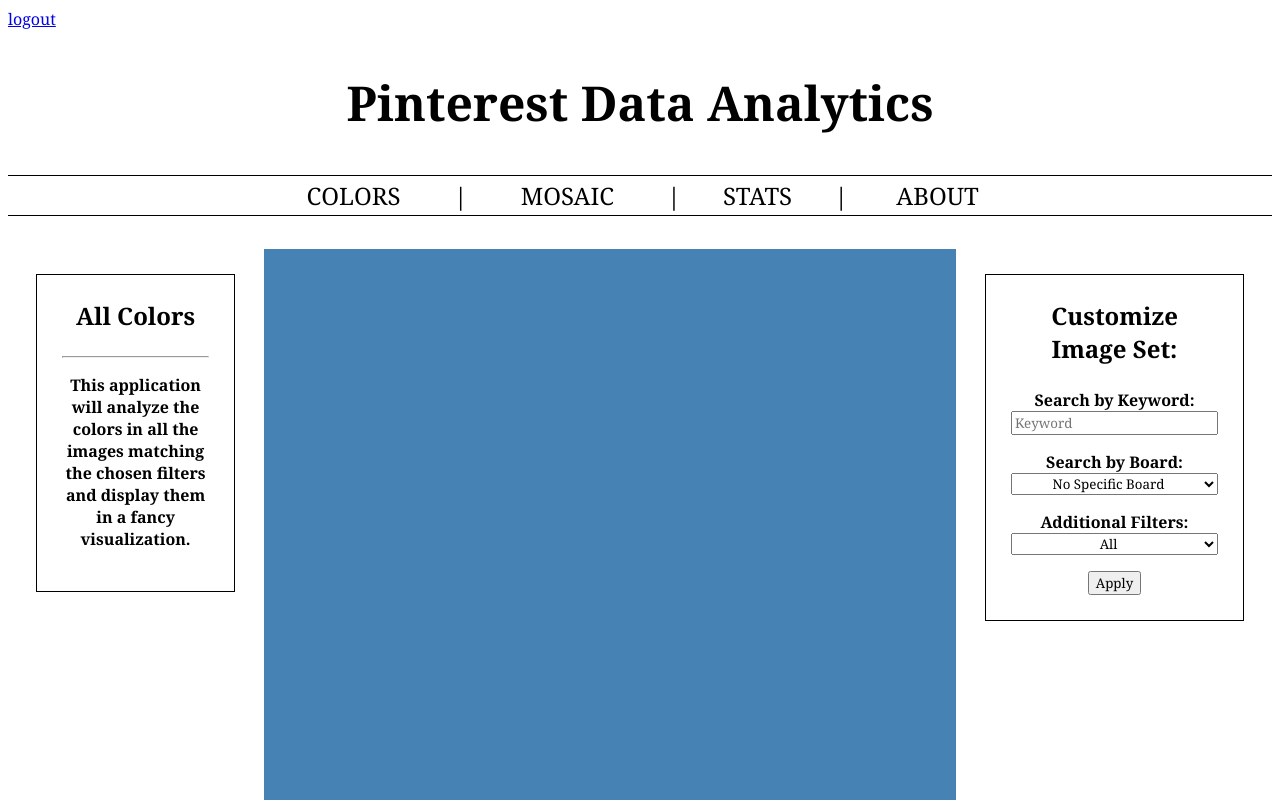
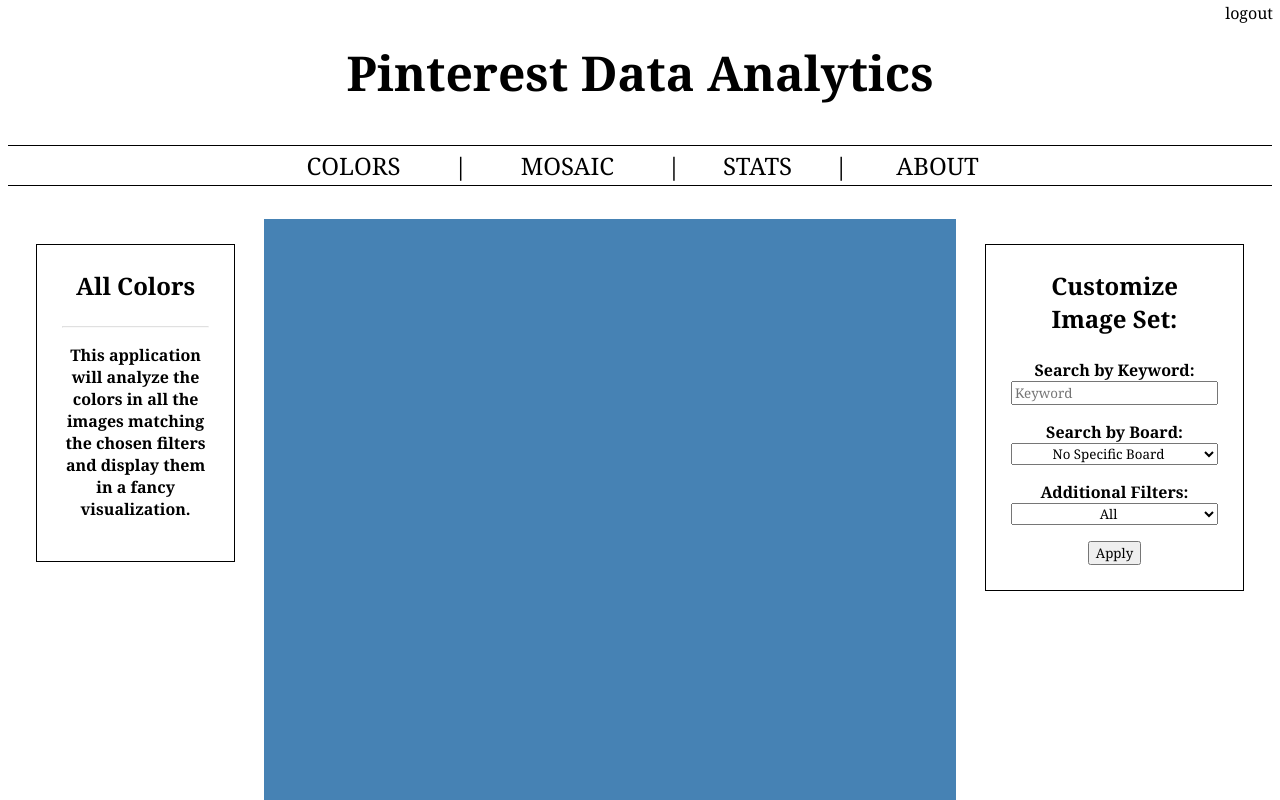
Before and after one commit to laurenkeely/pinterest-data-analytics, a plain HTML site: page colors_analysis_page.html in a window 1280 px wide. Shown: the top 800 px of the page. Drawn offline with Linux system fonts and the light colour scheme.

Commit message:
Update main.css

```diff
--- a/main.css
+++ b/main.css
@@ -8,6 +8,7 @@ Chris Bradel
 }
 
 h1 {
+	width: 100%;
 	text-align: center;
 	margin-top: 40px;
 	margin-bottom: 40px;
@@ -24,8 +25,8 @@ h3 {
 	font-size: 24px;
 }
 
-h4 {
-	font-size: 18px;
+hr {
+	opacity: 0.3;
 }
 
 nav {
@@ -34,16 +35,27 @@ nav {
 	border-bottom: 1px solid;
 	margin-bottom: 30px;
 }
+
 nav a {
+	display: block;
 	text-decoration: none;
 	color: #000000;
+	transition: transform 0.2s ease, color 0.2s ease-in;
+	-webkit-transition: transform 0.2s ease, color 0.2s ease-in;
 }
 
 nav a:hover {
 	color: SteelBlue;
+	transform: translate(0px, -2px);
+	-webkit-transform: translate(0px, -2px);
+}
+
+nav a:active {
+	color: SteelBlue;
 }
 
 footer {
+	position: relative;
 	text-align: center;
 	padding-top: 10px;
 	padding-bottom: 20px;
@@ -59,9 +71,34 @@ select {
 	min-width:100%;
 }
 
+input:invalid {
+	color: red;
+}
+
+.sticky {
+	width: 100%;
+	top: 0px;
+	right: 5px;
+	padding: 2px;
+	z-index: 5;
+	text-align: right;
+	position: fixed;
+	background-color: white;
+}
+
+.sticky a {
+	text-decoration: none;
+	color: black;
+}
+
+.sticky a:hover {
+	color: SteelBlue;
+}
+
 .container {
     text-align: center;
     max-width: 75%;
+    float: center;
     margin-top: auto;
     margin-left: auto;
     margin-right: auto;
@@ -69,6 +106,11 @@ select {
 
  .container section {
  	max-width: 70%;
+ }
+
+ .container hr {
+ 	width: 400px;
+ 	opacity: 70%;
  }
 
  .nav {
@@ -108,6 +150,7 @@ select {
 
 .sidebar {
 	width: 20%;
+	position: relative;
 }
 
 .description_box {
```
